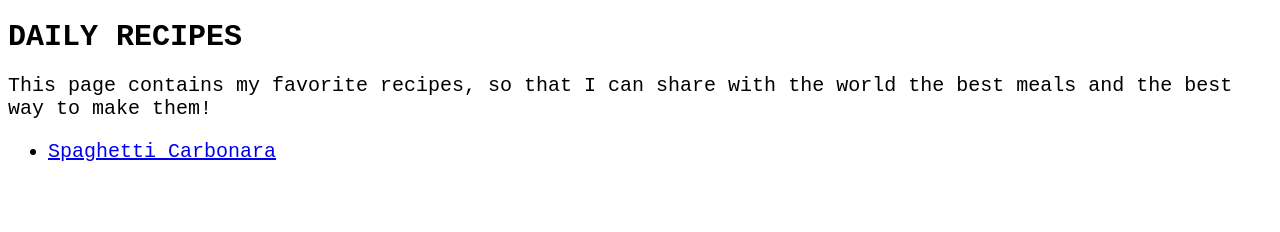
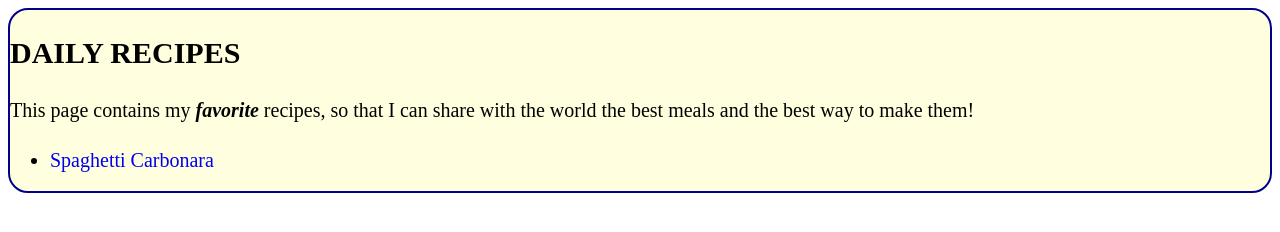
Before and after one commit to nikolas-seven/ale-recipes, a plain HTML site: page index.html in a window 1280 px wide. Drawn offline with Linux system fonts and the light colour scheme.

Commit message:
fix: add new styles to files to shape the fir st website style

```diff
--- a/index.css
+++ b/index.css
@@ -1,7 +1,8 @@
 /* style sheet CSS */
 
 *{
-    font-family: 'Courier New', Courier, monospace;
+    font-family: "Times New Roman", Courier, monospace;
+    line-height: 1.5;
 }
 
 .home{
@@ -11,6 +12,11 @@
     text-align: center;
     background-color: lightyellow;
     border: 2px solid darkblue;
+    border-radius: 20px;
+}
+
+.container.main{
+    text-align: left;
 }
 
 p, li{
@@ -18,8 +24,9 @@ p, li{
 }
 
 img{
+    border: 2px solid darkblue;
+    border-color: black;
     border-radius: 20px;
-    border-color: black;
 }
 
 h1, h2, h3{
@@ -28,9 +35,18 @@ h1, h2, h3{
 }
 
 .steps h3{
-    color: red;
+    color: darkred;
+    margin-inline: 100px;
+    border: solid lightcoral;
+    background-color: hsla(9, 65%, 67%, 0.273);
+    font-style: italic;
 }
 
 .ingredients ul, .steps ol{
     text-align: left;
 }
+
+.recipes a{
+    text-decoration: none;
+    margin: auto;
+}
--- a/index.html
+++ b/index.html
@@ -8,14 +8,14 @@
 </head>
 
 <body>
-<h1>Daily Recipes</h1>
-<p>This page contains my favorite recipes, so that I can share with the world
+<div class="container main"><h1>Daily Recipes</h1>
+<p>This page contains my <strong><em>favorite</em></strong> recipes, so that I can share with the world
     the best meals and the best way to make them!
 </p>
-<ul>
+<ul class="recipes">
     <li><a href="recipes/carbonara.html">Spaghetti Carbonara</a></li>
 
-</ul>
+</ul></div>
 
 </body>
 </html>
```
